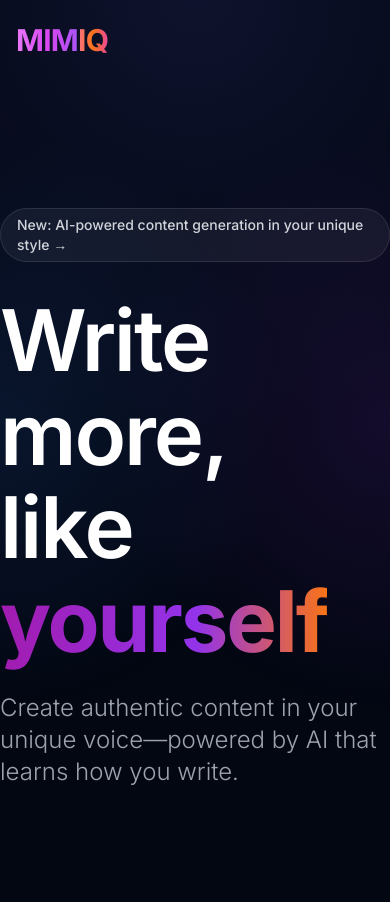
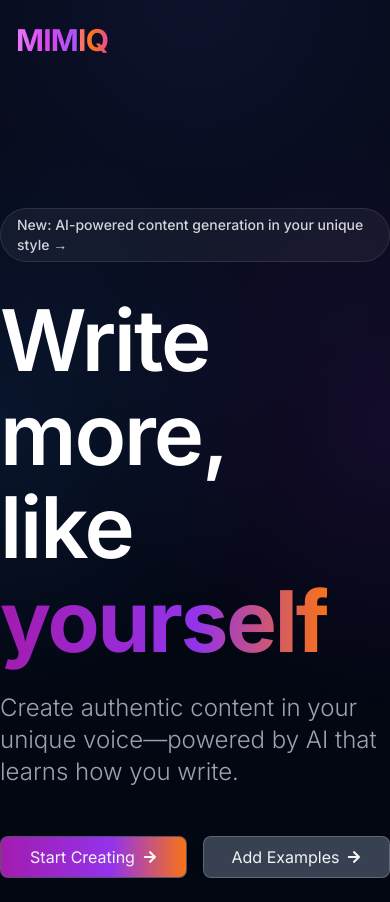
Before and after one commit to cmorman89/mimiq, a React (Vite) app in the folder frontend/: page / in a window 390 px wide. Before the commit the page ends 844 px from the top, so only its background shows below. Built offline with nearby package versions, Linux system fonts and the light colour scheme.

Commit message:
feat: responsive page container sizing allows scrolling on mobile

```diff
--- a/frontend/src/layouts/MainLayout.tsx
+++ b/frontend/src/layouts/MainLayout.tsx
@@ -20,7 +20,7 @@ import { Navbar } from "../features/navbar/Navbar";
  */
 export function MainLayout({ children }: { children: React.ReactNode }) {
   return (
-    <div id="main-layout" className="relative flex flex-col h-full w-full">
+    <div id="main-layout" className="relative flex flex-col min-h-full lg:h-full w-full">
       <Navbar />
       <main id="main-content" className="flex w-full h-full pb-6">
         {children}
```
